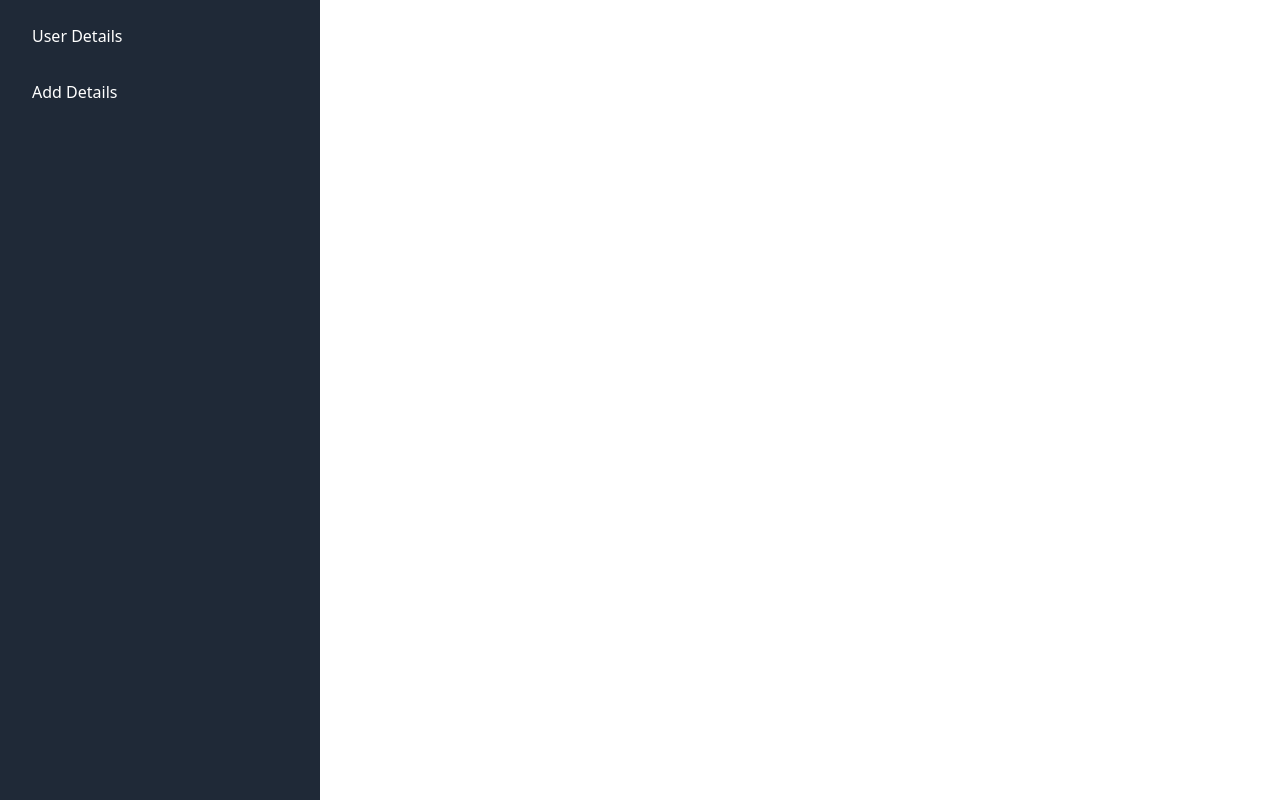
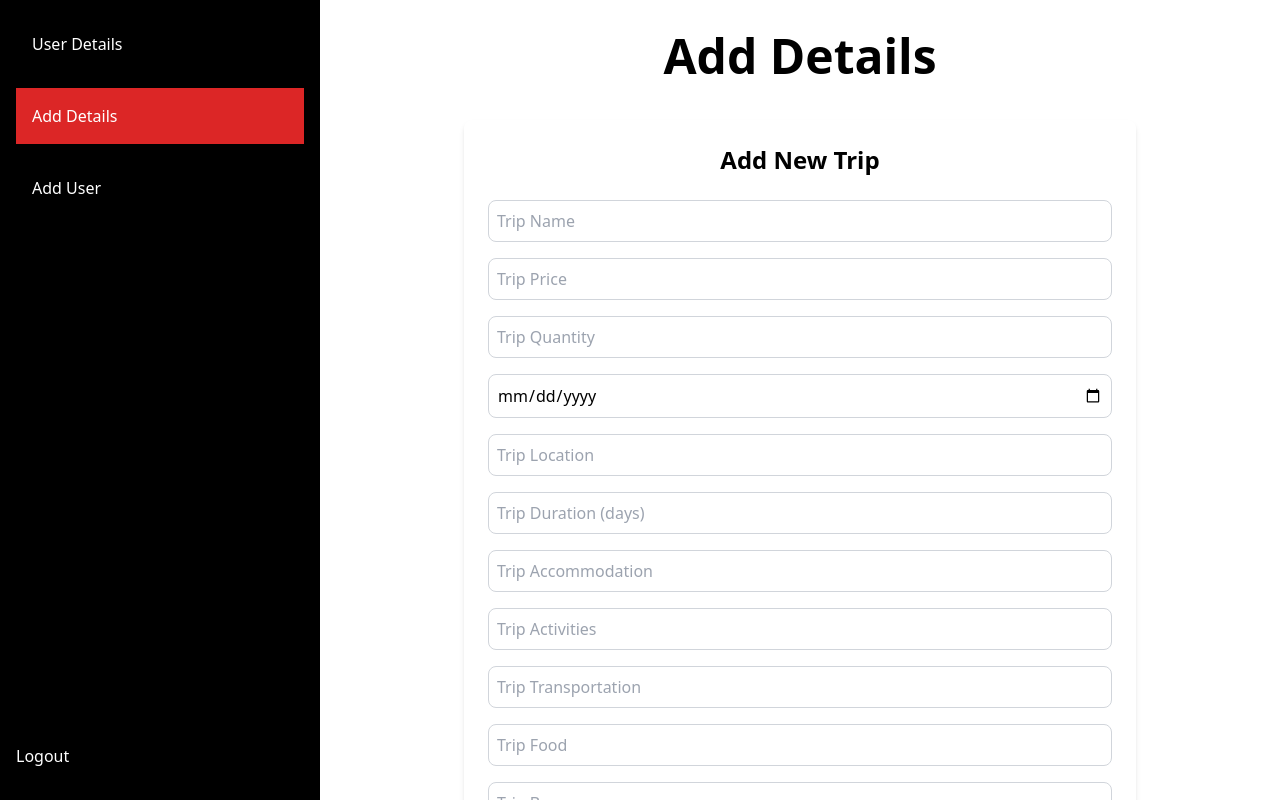
Before and after one commit to VanshAg07/Travel-F, a React (Create React App) app: page /admin in a window 1280 px wide. Both pictures are taken after a click on the button "Add Details". Shown: the top 800 px of the page. Built offline with nearby package versions, Linux system fonts and the light colour scheme; no server answers.

Commit message:
media queires

```diff
--- a/src/Cont.css
+++ b/src/Cont.css
@@ -66,9 +66,9 @@
 
 .fixed-button {
     position: fixed;
-    bottom: 20px;
-    right: -25px;
-    width: 15%;
-    cursor: pointer;
-    z-index: 1000;
+    bottom: 10%;
+     right: -25px;
+     width: 10%;
+     cursor: pointer;
+     z-index: 1000;
 }
--- a/src/components/Login.js
+++ b/src/components/Login.js
@@ -1,7 +1,7 @@
 import React, { Component } from "react";
 import "./Login.css";
 import { Link } from "react-router-dom";
-import {jwtDecode} from "jwt-decode"; // Correct import
+import { jwtDecode } from "jwt-decode"; // Correct import
 
 export default class Login extends Component {
   constructor(props) {
--- a/src/components/dmin/AddDetails.js
+++ b/src/components/dmin/AddDetails.js
@@ -4,7 +4,7 @@ import Dashboard from './Dashboard';
 const AddDetails = () => {
   return (
     <div>
-      <h2 className="text-2xl font-bold mb-4">Add Details</h2>
+      <h2 className="text-5xl flex justify-center  items-center font-bold mb-4 pb-6">Add Details</h2>
       <Dashboard />
     </div>
   );
--- a/src/components/dmin/AdminPortal.js
+++ b/src/components/dmin/AdminPortal.js
@@ -1,19 +1,34 @@
 import React, { useState } from 'react';
+import axios from 'axios';
+import { useNavigate } from 'react-router-dom';
+
 import AddDetails from './AddDetails';
 import UserDetails from './UserDetails';
 
 const AdminPortal = () => {
   const [activeTab, setActiveTab] = useState('user-details');
+  const navigate = useNavigate();  // Updated to useNavigate
+
+  const handleLogout = () => {
+    axios.post('http://localhost:5000/api/admin/logout')
+      .then(() => {
+        // Redirect to homepage after successful logout
+        navigate('/');  // Updated to navigate
+      })
+      .catch(error => {
+        console.error('Logout failed', error);
+      });
+  };
 
   return (
     <div className="flex h-screen">
       {/* Left Side Navigation Bar */}
-      <nav className="w-1/4 h-full bg-gray-800 text-white fixed">
-        <ul className="space-y-4 p-4">
+      <nav className="w-1/4 h-full bg-black text-white fixed top-0 left-0 flex flex-col">
+        <ul className="flex-1 space-y-4 p-4">
           <li>
             <button
               onClick={() => setActiveTab('user-details')}
-              className="block w-full text-left py-2 px-4 hover:bg-gray-700"
+              className={`block w-full text-left py-4 px-4 ${activeTab === 'user-details' ? 'bg-red-600' : 'hover:bg-gray-700'}`}
             >
               User Details
             </button>
@@ -21,19 +36,34 @@ const AdminPortal = () => {
           <li>
             <button
               onClick={() => setActiveTab('add-details')}
-              className="block w-full text-left py-2 px-4 hover:bg-gray-700"
+              className={`block w-full text-left py-4 px-4 ${activeTab === 'add-details' ? 'bg-red-600' : 'hover:bg-gray-700'}`}
             >
               Add Details
             </button>
           </li>
+          <li>
+            <button
+              onClick={() => setActiveTab('add-user')}
+              className={`block w-full text-left py-4 px-4 ${activeTab === 'add-user' ? 'bg-red-600' : 'hover:bg-gray-700'}`}
+            >
+              Add User
+            </button>
+          </li>
         </ul>
+        <button
+          onClick={handleLogout}
+          className={`block w-full text-left mt-auto mb-4 py-4 px-4 ${activeTab === 'logout' ? 'bg-red-600' : 'hover:bg-gray-700'}`}
+        >
+          Logout
+        </button>
       </nav>
 
       {/* Main Content Area */}
-      {/* <div className="ml-1/4 w-3/4 p-8">
+      <div className="ml-[25%] w-[75%] p-8">
         {activeTab === 'user-details' && <UserDetails />}
         {activeTab === 'add-details' && <AddDetails />}
-      </div> */}
+        {activeTab === 'add-user' && <div>Add User Content</div>}
+      </div>
     </div>
   );
 };
--- a/src/components/dmin/Dashboard.js
+++ b/src/components/dmin/Dashboard.js
@@ -70,9 +70,9 @@ const Dashboard = () => {
   };
 
   return (
-    <div className="max-w-2xl mx-auto p-6 bg-white shadow-md rounded-lg">
+    <div className=" max-w-2xl mx-auto p-6 bg-white shadow-md rounded-lg">
       <h2 className="text-2xl font-bold mb-6 text-center">Add New Trip</h2>
-      <form onSubmit={handleSubmit} className="space-y-4">
+      <form onSubmit={handleSubmit} className=" text-center ite space-y-4">
         <input
           type="text"
           name="tripName"
--- a/src/components/dmin/UserDetails.js
+++ b/src/components/dmin/UserDetails.js
@@ -6,9 +6,11 @@ const UserDetails = () => {
 
   useEffect(() => {
     // Fetch user data from the backend
-    axios.get('/api/users')
+    axios.get('http://localhost:5000/api/admin/users')
       .then(response => {
-        setUsers(response.data);
+        // Filter out users with the role of 'admin'
+        const nonAdminUsers = response.data.filter(user => user.role !== 'admin');
+        setUsers(nonAdminUsers);
       })
       .catch(error => {
         console.error('There was an error fetching the user data!', error);
@@ -17,9 +19,10 @@ const UserDetails = () => {
 
   const deleteUser = (userId) => {
     // Delete user from the backend
-    axios.delete(`/api/users/${userId}`)
+    axios.delete(`http://localhost:5000/api/admin/users/${userId}`)
       .then(() => {
-        setUsers(users.filter(user => user.id !== userId));
+        // Remove the deleted user from the state
+        setUsers(users.filter(user => user._id !== userId));
       })
       .catch(error => {
         console.error('There was an error deleting the user!', error);
@@ -27,8 +30,8 @@ const UserDetails = () => {
   };
 
   return (
-    <div>
-      <h2 className="text-2xl font-bold mb-4">User Details</h2>
+    <div className='pl-14'>
+      <h2 className="text-5xl flex justify-center  items-center font-bold mb-4 pb-6">Admin Dashboard</h2>
       <table className="w-full text-left table-auto">
         <thead>
           <tr>
@@ -39,13 +42,13 @@ const UserDetails = () => {
         </thead>
         <tbody>
           {users.map(user => (
-            <tr key={user.id}>
-              <td className="border px-4 py-2">{user.name}</td>
+            <tr key={user._id}>
+              <td className="border px-4 py-2">{user.username}</td>
               <td className="border px-4 py-2">{user.email}</td>
               <td className="border px-4 py-2">
                 <button
-                  onClick={() => deleteUser(user.id)}
-                  className="bg-red-500 text-white px-4 py-2 rounded hover:bg-red-700"
+                  onClick={() => deleteUser(user._id)}
+                  className="bg-red-500 text-black px-4 py-2 rounded hover:bg-red-700"
                 >
                   Delete
                 </button>
```
